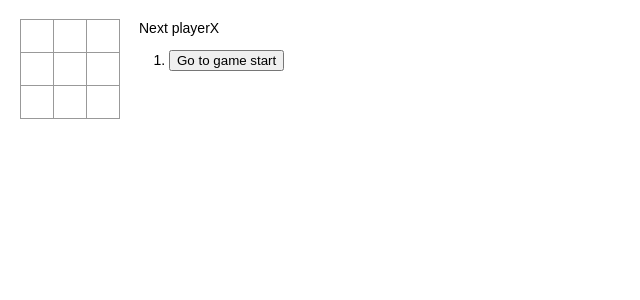
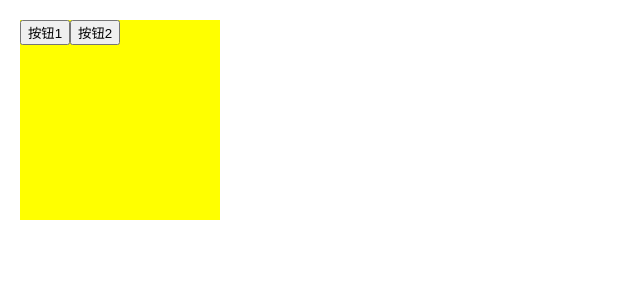
Before and after one commit to Pengzhenglong/react-demo, a React (Create React App) app: page / in a window 1280 px wide. Shown: the top 300 px of the page, without its empty margins (0-640 px from the left). Built offline with nearby package versions, Linux system fonts and the light colour scheme.

Commit message:
add  App

```diff
--- /dev/null
+++ b/src/App3.css
@@ -0,0 +1,5 @@
+.box {
+  width: 200px;
+  height: 200px;
+  background: yellow
+}
--- /dev/null
+++ b/src/App3.jsx
@@ -0,0 +1,15 @@
+import React, { Component } from "react";
+import "./App3.css";
+export default class App3 extends Component {
+  btnClick = (num) => {
+    console.log(num);
+  };
+  render() {
+    return (
+      <div className="box">
+        <button onClick={this.btnClick.bind(this, 1)}>按钮1</button>
+        <button onClick={this.btnClick.bind(this, 2)}>按钮2</button>
+      </div>
+    );
+  }
+}
--- a/src/index.js
+++ b/src/index.js
@@ -1,5 +1,5 @@
 import ReactDOM from "react-dom";
-// import App from './App1'
+import App from './App3'
 import React from "react"
 // class Square extends React.Component {
 //   // constructor(props) {
@@ -165,8 +165,7 @@ class Game extends React.Component {
   }
 }
 ReactDOM.render(
-  // <App />,
-  // <App1 />,
-  <Game />,
+  <App />,
+  // <Game />,
   document.getElementById('root')
 )
```
Also changed, not shown: src/App1.jsx (+14 -8 lines), src/App2.jsx (added, +34 -0 lines).
